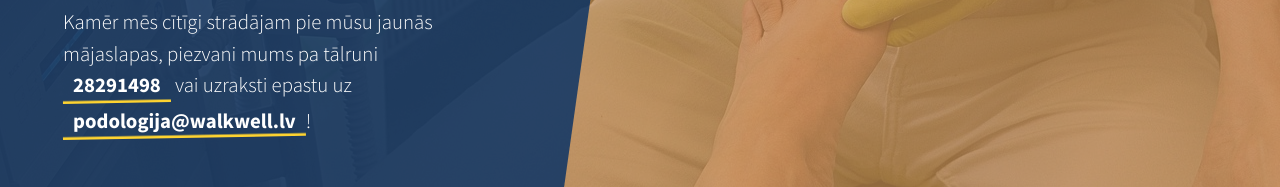
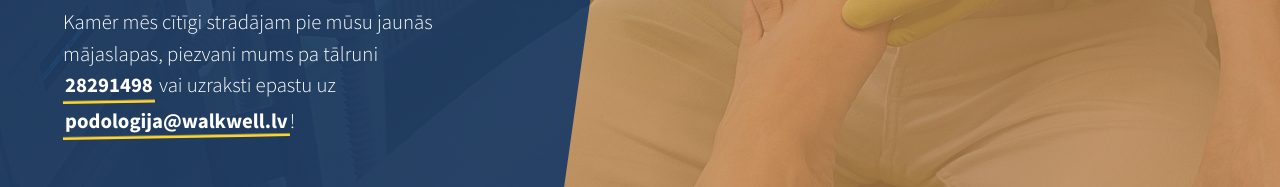
Before and after one commit to mnemosx/walkwell-coming-soon, a plain HTML site: page index.html in a window 1280 px wide. Shown: the part 410-597 px from the top of the page. Drawn offline with nearby package versions, Linux system fonts and the light colour scheme.

Commit message:
link padding

```diff
--- a/css/coming-soon.css
+++ b/css/coming-soon.css
@@ -97,9 +97,9 @@ picture {
   z-index: 1;
   display: inline-flex;
 
-  padding-left: 10px;
+  padding-left: 2px;
   padding-bottom: 5px;
-  padding-right: 10px;
+  padding-right: 2px;
 }
 
 .masthead .masthead-content .contact-link:before {
```
